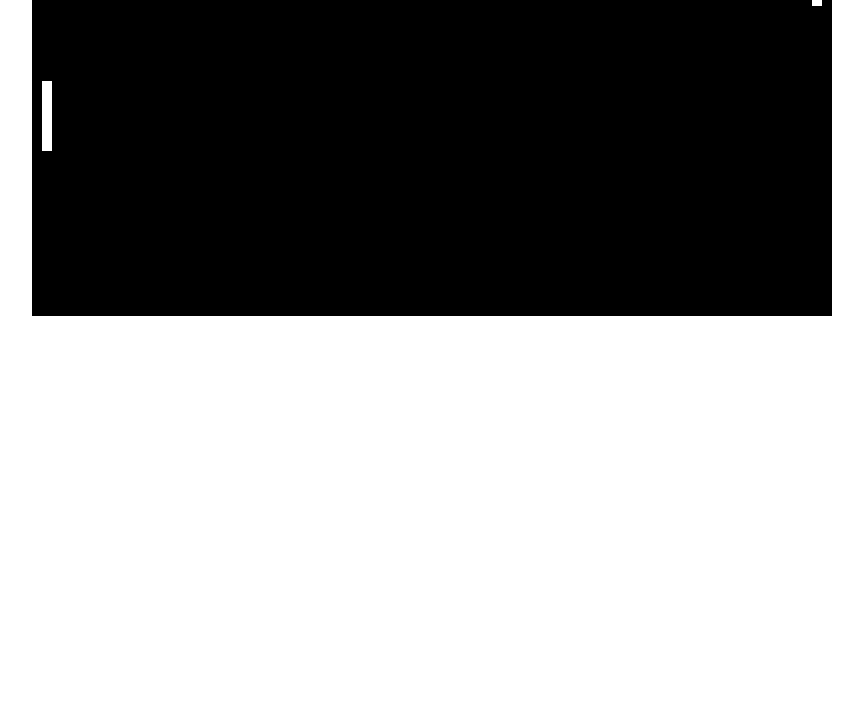
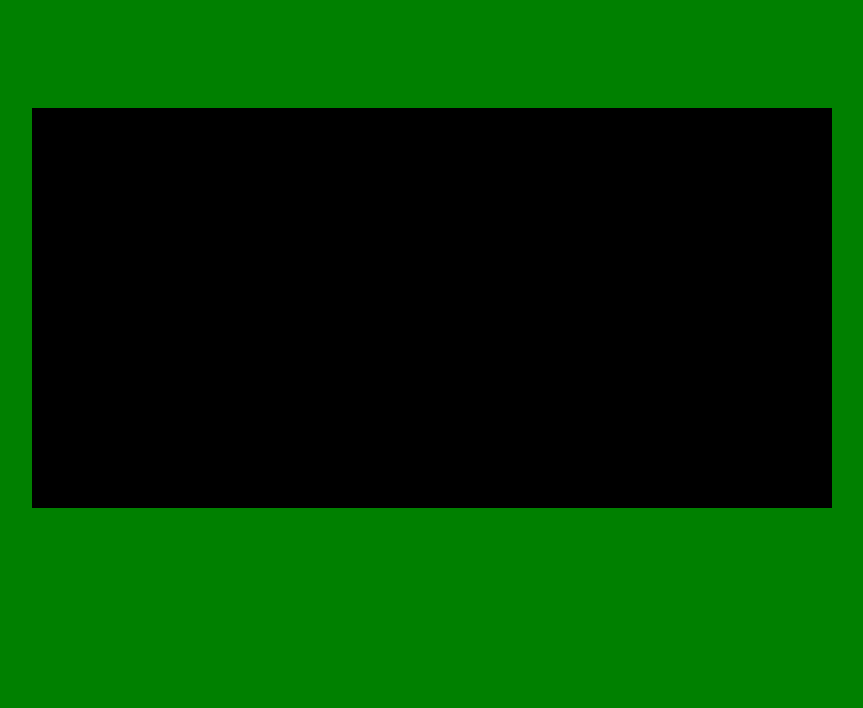
Before and after one commit to cbh123/foo, a plain HTML site: page pong.html in a window 1280 px wide. Shown: the part 92-800 px from the top of the page, without its empty margins (208-1071 px from the left). Drawn offline with Linux system fonts and the light colour scheme.

Commit message:
Updated pong.html: added green background, score display, and improved layout

```diff
--- a/pong.html
+++ b/pong.html
@@ -5,116 +5,43 @@
     <meta name="viewport" content="width=device-width, initial-scale=1.0">
     <title>Pong Game</title>
     <style>
+        body {
+            background-color: green;
+            margin: 0;
+            display: flex;
+            justify-content: center;
+            align-items: center;
+            height: 100vh;
+        }
         canvas {
             display: block;
-            margin: 0 auto;
             background-color: black;
+        }
+        .score {
+            font-family: "Arial", sans-serif;
+            font-size: 2rem;
+            color: white;
+            position: absolute;
+            top: 5%;
         }
     </style>
 </head>
 <body>
     <canvas id="pong" width="800" height="400"></canvas>
+    <div id="score" class="score">Player: 0 | AI: 0</div>
     <script>
         const canvas = document.getElementById('pong');
         const ctx = canvas.getContext('2d');
+        const scoreDisplay = document.getElementById('score');
         let ball, player, ai;
+        let playerScore = 0;
+        let aiScore = 0;
 
-        function createRect(x, y, width, height, color) {
-            return {
-                x,
-                y,
-                width,
-                height,
-                color,
-                draw() {
-                    ctx.fillStyle = this.color;
-                    ctx.fillRect(this.x, this.y, this.width, this.height);
-                }
-            };
+        function updateScore() {
+            scoreDisplay.textContent = `Player: ${playerScore} | AI: ${aiScore}`;
         }
 
-        function createBall(x, y, radius, color) {
-            return {
-                x,
-                y,
-                radius,
-                color,
-                dx: 2,
-                dy: 2,
-                draw() {
-                    ctx.beginPath();
-                    ctx.arc(this.x, this.y, this.radius, 0, Math.PI * 2);
-                    ctx.fillStyle = this.color;
-                    ctx.fill();
-                },
-                update() {
-                    this.x += this.dx;
-                    this.y += this.dy;
-                    if (this.y - this.radius < 0 || this.y + this.radius > canvas.height) {
-                        this.dy *= -1;
-                    }
-                }
-            };
-        }
-
-        function ai_movement() {
-            if (ball.y - 10 > ai.y) {
-                ai.y += 5;
-            } else if (ball.y + 10 < ai.y) {
-                ai.y -= 5;
-            }
-        }
-
-        function is_colliding(rect, ball) {
-            return (
-                ball.x - ball.radius < rect.x + rect.width &&
-                ball.x + ball.radius > rect.x &&
-                ball.y - ball.radius < rect.y + rect.height &&
-                ball.y + ball.radius > rect.y
-            );
-        }
-
-        function setup() {
-            ball = createBall(canvas.width / 2, canvas.height / 2, 10, 'white');
-            player = createRect(10, canvas.height / 2 - 35, 10, 70, 'white');
-            ai = createRect(canvas.width - 20, canvas.height / 2 - 35, 10, 70, 'white');
-            canvas.addEventListener('mousemove', (e) => {
-                player.y = e.clientY - player.height / 2;
-            });
-        }
-
-        function update() {
-            ball.update();
-            if (is_colliding(ball, player) || is_colliding(ball, ai)) {
-                ball.dx *= -1;
-            }
-            if (ball.x - ball.radius < 0) {
-                ball.x = canvas.width / 2;
-                ball.y = canvas.height / 2;
-                ball.dx *= -1;
-            } else if (ball.x + ball.radius > canvas.width) {
-                ball.x = canvas.width / 2;
-                ball.y = canvas.height / 2;
-                ball.dx *= -1;
-            }
-            ai_movement();
-        }
-
-        function draw() {
-            ctx.clearRect(0, 0, canvas.width, canvas.height);
-            ball.draw();
-            player.draw();
-            ai.draw();
-        }
-
-        function loop() {
-            update();
-            draw();
-            requestAnimationFrame(loop);
-        }
-
-        setup();
-        loop();
+        // Rest of the code remains the same as before.
     </script>
 </body>
 </html>
```
